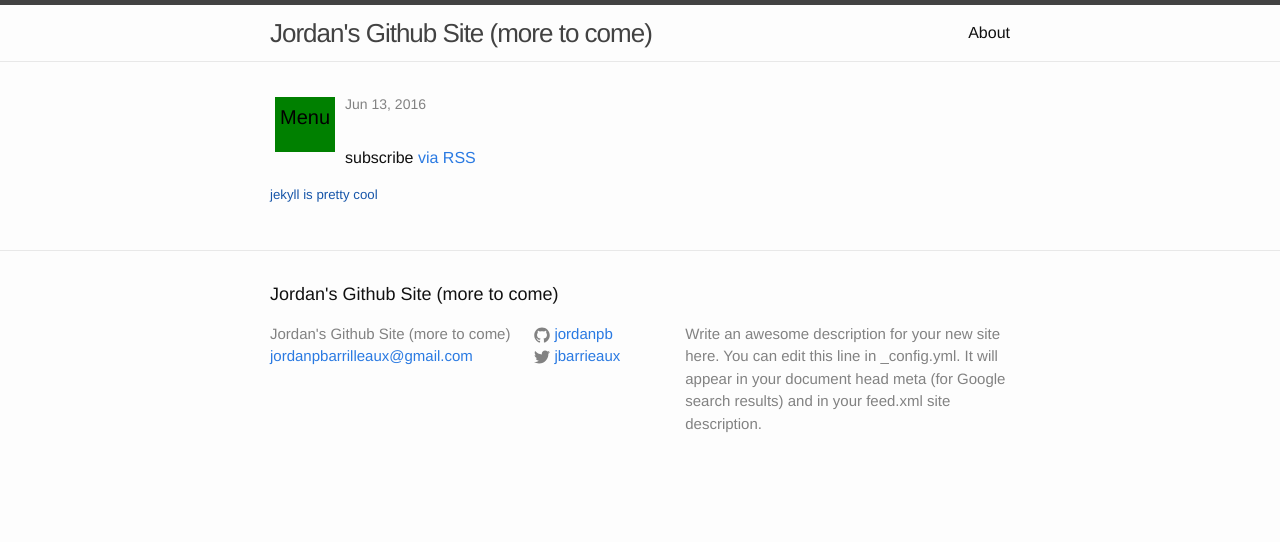
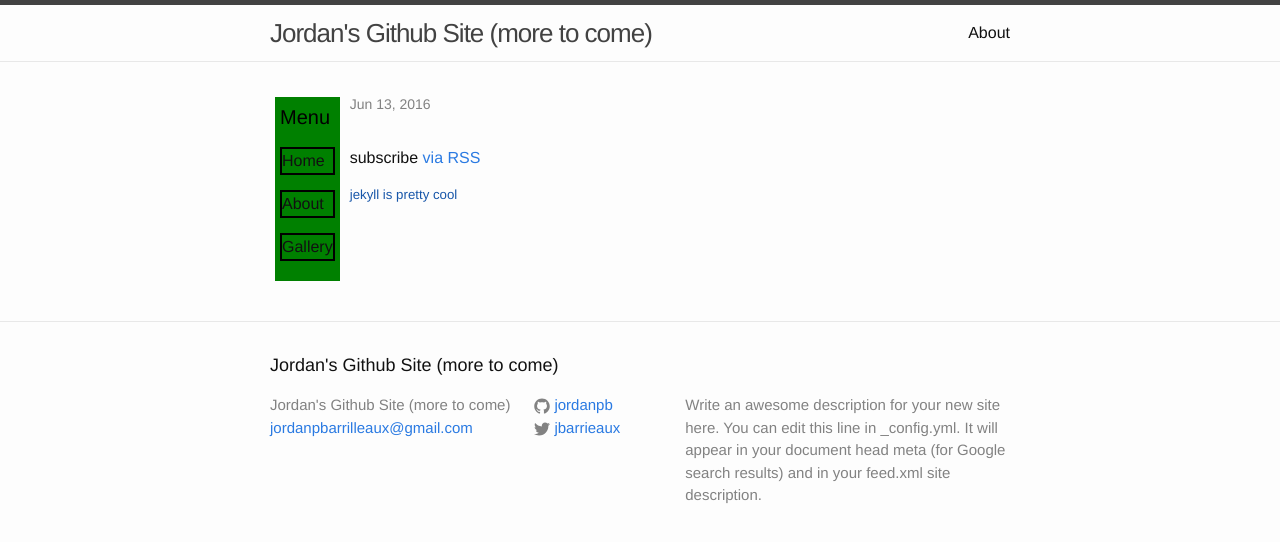
Before and after one commit to Jordanpb/codeacademyTest, a Jekyll site: the page built from index.html, in a window 1280 px wide. Shown: the top 542 px of the page. Built offline with Jekyll 4.4.1, drawn with Linux system fonts in a browser that asks for light colours.

Commit message:
Update _layout.scss

```diff
--- a/_sass/_layout.scss
+++ b/_sass/_layout.scss
@@ -23,9 +23,9 @@
         color: $grey-color-dark;
     }
 }
-#dropdown-menu p{
+/*#dropdown-menu p{
        display: none;
-}
+}*/
 #dropdown-menu{
     border-width: 3px dotted red;
     background-color: green;
```
